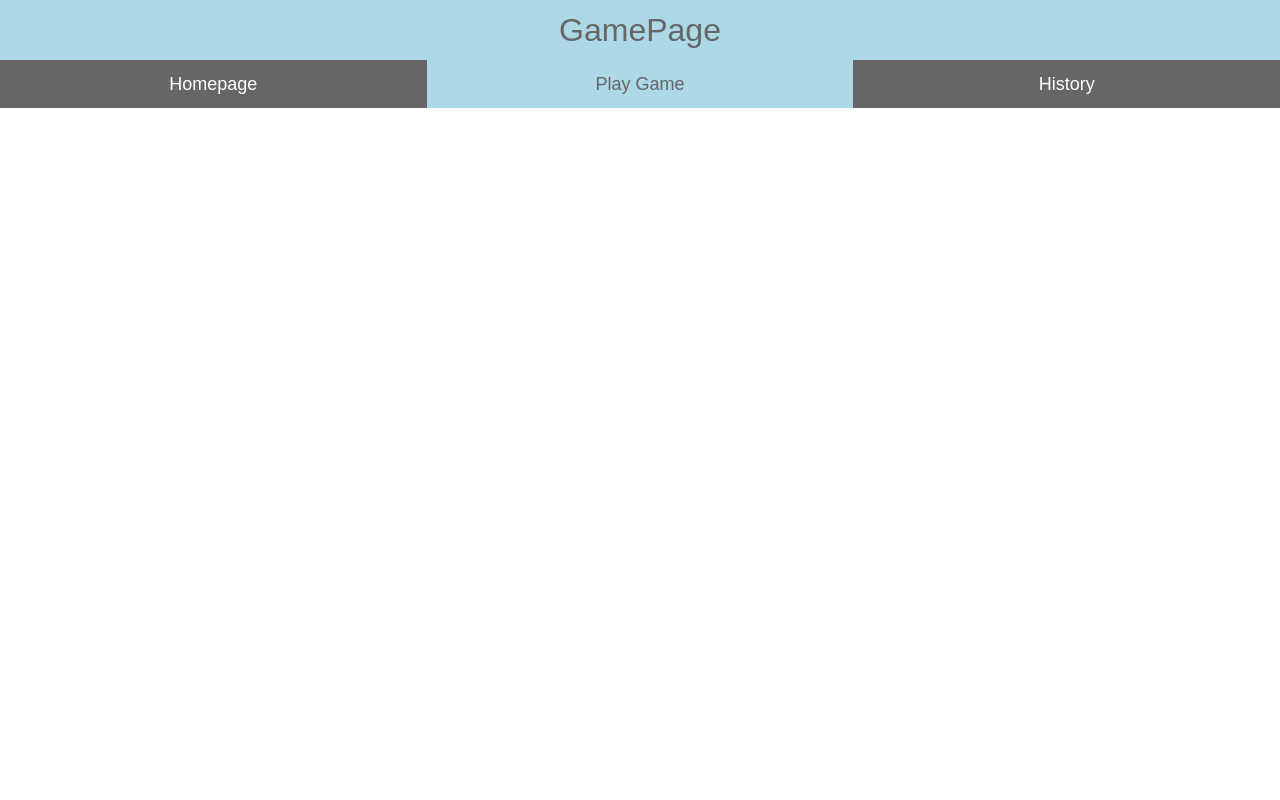
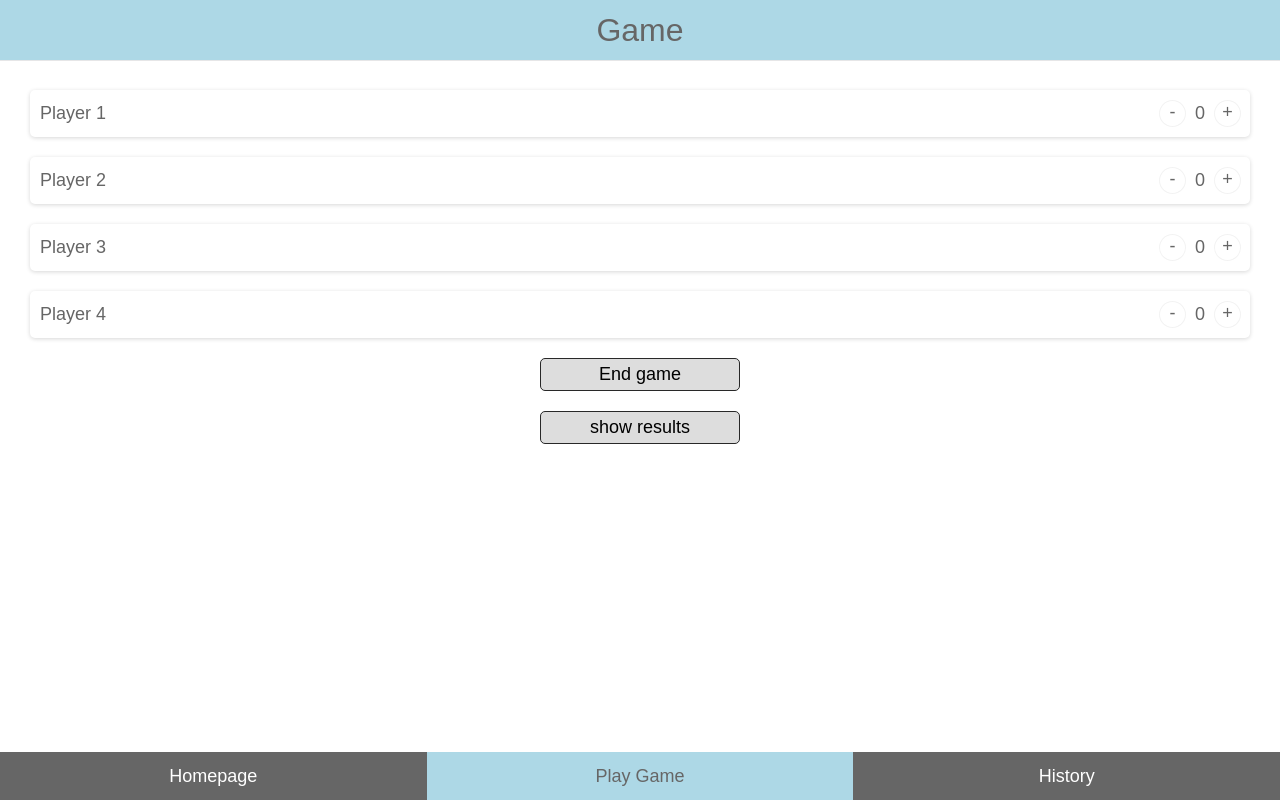
Before and after one commit to CasparVelsen/scorekeeper, a React (Create React App) app: page /game in a window 1280 px wide. Built offline with nearby package versions, Linux system fonts and the light colour scheme.

Commit message:
Add GamePage and button links

```diff
--- a/src/App.js
+++ b/src/App.js
@@ -3,23 +3,29 @@ import HomePage from "./pages/HomePage";
 import GamePage from "./pages/GamePage";
 import HistoryPage from "./pages/HistoryPage";
 
+import styled from "styled-components";
+
 import Nav from "./components/Nav";
-import Player from "./components/Player";
-import Form from "./components/Form";
 
 function App() {
   return (
-    <div>
+    <>
       <Routes>
         <Route path="/" element={<HomePage />} />
         <Route path="/game" element={<GamePage />} />
         <Route path="/history" element={<HistoryPage />} />
       </Routes>
-      <footer>
+      <Footer>
         <Nav />
-      </footer>
-    </div>
+      </Footer>
+    </>
   );
 }
 
 export default App;
+
+const Footer = styled.footer`
+  position: fixed;
+  bottom: 0;
+  width: 100%;
+`;
--- a/src/components/Button.js
+++ b/src/components/Button.js
@@ -1,18 +1,15 @@
 import styled from "styled-components";
 
-export default function Button({ children, onClick, isDark }) {
-  return (
-    <StyledButton isDark={true} onClick={onClick}>
-      {children}
-    </StyledButton>
-  );
+export default function Button({ children, isDark }) {
+  return <StyledButton isDark={false}>{children}</StyledButton>;
 }
 
 const StyledButton = styled.button`
   background-color: ${(props) => (props.isDark ? "#666" : "#ddd")};
   color: ${(props) => (props.isDark ? "white" : "black")};
   border: 1px solid rgb(40, 40, 40);
-  padding: 4px, 12px;
+  border-radius: 5px;
+  padding: 5px 12px;
   font-size: 1em;
-  width: 50%;
+  width: 200px;
 `;
--- a/src/components/Form.js
+++ b/src/components/Form.js
@@ -1,13 +1,16 @@
 import Input from "./Input";
 import Button from "./Button";
 import styled from "styled-components";
+import { NavLink } from "react-router-dom";
 
 export default function Form() {
   return (
     <InputForm>
       <Input title={"Type in your name:"} placeholder={"e.g. Max Mustermann"} />
       <Input title={"Name your game:"} placeholder={"e.g. Siedler von Catan"} />
-      <Button>Submit</Button>
+      <NavLink to="/game">
+        <Button isDark={false}>Create game</Button>
+      </NavLink>
     </InputForm>
   );
 }
@@ -17,8 +20,6 @@ const InputForm = styled.form`
   flex-direction: column;
   align-items: center;
   gap: 15px;
-  border: 1px solid rgb(214, 214, 214);
-  padding: 10px;
-  width: 80vw;
-  background-color: #ddd;
+  margin-top: -15px;
+  width: 100%px;
 `;
--- a/src/components/Header.js
+++ b/src/components/Header.js
@@ -13,4 +13,5 @@ const StyledHeader = styled.header`
   display: flex;
   justify-content: center;
   align-items: center;
+  box-shadow: rgba(17, 17, 26, 0.1) 0px 1px 0px;
 `;
--- a/src/components/Input.js
+++ b/src/components/Input.js
@@ -2,19 +2,18 @@ import styled from "styled-components";
 
 export default function Input({ title, placeholder, isDark }) {
   return (
-    <>
+    <div>
       <InputTitle>{title}</InputTitle>
       <InputTextfield
         name="nameOfPlayer"
         placeholder={placeholder}
         type="text"
       ></InputTextfield>
-    </>
+    </div>
   );
 }
 
 const InputTitle = styled.label`
-  left: 0;
   font-family: sans-serif;
   color: grey;
 `;
--- a/src/components/Player.js
+++ b/src/components/Player.js
@@ -4,9 +4,9 @@ export default function Player({ name, score, onDecrement, onIncrement }) {
   return (
     <PlayerBoard>
       <PlayerName>{name}</PlayerName>
-      <button onClick={onDecrement}>-</button>
+      <Button onClick={onDecrement}>-</Button>
       <PlayerScore>{score}</PlayerScore>
-      <button onClick={onIncrement}>+</button>
+      <Button onClick={onIncrement}>+</Button>
     </PlayerBoard>
   );
 }
@@ -14,9 +14,12 @@ export default function Player({ name, score, onDecrement, onIncrement }) {
 const PlayerBoard = styled.section`
   display: flex;
   justify-content: right;
-  width: 80vw;
-  border: 1px solid rgb(40, 40, 40);
-  padding: 20px;
+  align-items: center;
+  width: 100%;
+  padding: 10px;
+  box-shadow: rgba(0, 0, 0, 0.16) 0px 1px 4px;
+  border-radius: 5px;
+  color: #666;
 `;
 
 const PlayerName = styled.span`
@@ -26,3 +29,18 @@ const PlayerName = styled.span`
 const PlayerScore = styled.span`
   margin: 0px 10px;
 `;
+
+const Button = styled.button`
+  background-color: white;
+  color: #666;
+  border: none;
+  box-shadow: rgba(0, 0, 0, 0.05) 0px 0px 0px 1px;
+  padding-bottom: 5px;
+  height: 25px;
+  width: 25px;
+  border-radius: 50%;
+
+  &: hover {
+    background-color: #ddd;
+  }
+`;
--- a/src/pages/GamePage.js
+++ b/src/pages/GamePage.js
@@ -1,9 +1,65 @@
+import { useState } from "react";
 import Header from "../components/Header";
+import Player from "../components/Player";
+import styled from "styled-components";
+import Button from "../components/Button";
+import { NavLink } from "react-router-dom";
 
 export default function GamePage() {
+  const [players, setPlayers] = useState([
+    { name: "Player 1", score: 0, id: "1" },
+    { name: "Player 2", score: 0, id: "2" },
+    { name: "Player 3", score: 0, id: "3" },
+    { name: "Player 4", score: 0, id: "4" },
+  ]);
+
   return (
     <>
-      <Header children={"GamePage"} />
+      <Header children={"Game"} />
+      <Main>
+        {players.map(({ name, score, id }, index) => (
+          <Player
+            name={name}
+            score={score}
+            onDecrement={() => decrementPlayerScore(index)}
+            onIncrement={() => incrementPlayerScore(index)}
+            key={id}
+          />
+        ))}
+        <NavLink to="/">
+          <Button isDark={false}>End game</Button>
+        </NavLink>
+        <NavLink to="/history">
+          <Button isDark={true}>show results</Button>
+        </NavLink>
+      </Main>
     </>
   );
+
+  function incrementPlayerScore(index) {
+    const player = players[index];
+    setPlayers([
+      ...players.slice(0, index),
+      { ...player, score: player.score + 1 },
+      ...players.slice(index + 1),
+    ]);
+  }
+
+  function decrementPlayerScore(index) {
+    const player = players[index];
+    setPlayers([
+      ...players.slice(0, index),
+      { ...player, score: player.score - 1 },
+      ...players.slice(index + 1),
+    ]);
+  }
 }
+
+const Main = styled.main`
+  display: flex;
+  flex-direction: column;
+  align-items: center;
+  gap: 20px;
+  padding: 30px;
+  height: auto;
+`;
--- a/src/pages/HistoryPage.js
+++ b/src/pages/HistoryPage.js
@@ -3,7 +3,7 @@ import Header from "../components/Header";
 export default function HistoryPage() {
   return (
     <>
-      <Header children={"HistoryPage"} />
+      <Header children={"History"} />
     </>
   );
 }
--- a/src/pages/HomePage.js
+++ b/src/pages/HomePage.js
@@ -1,4 +1,3 @@
-import Player from "../components/Player";
 import Form from "../components/Form";
 import Header from "../components/Header";
 
@@ -7,10 +6,10 @@ import styled from "styled-components";
 export default function HomePage() {
   return (
     <>
-      <Header children={"Homepage"} />
+      <Header children={"Scorekeeper"} />
       <Main>
+        <Title>Start a game:</Title>
         <Form />
-        <Player name={"Max Mustermann"} score={"10"} />
       </Main>
     </>
   );
@@ -19,7 +18,13 @@ export default function HomePage() {
 const Main = styled.main`
   display: flex;
   flex-direction: column;
-  align-items: center;
-  gap: 20px;
+  gap: 40px;
   padding: 30px;
+  height: auto;
 `;
+
+const Title = styled.h2`
+  color: #666;
+  margin: 0;
+  font-size: 1.2em;
+`;
```
